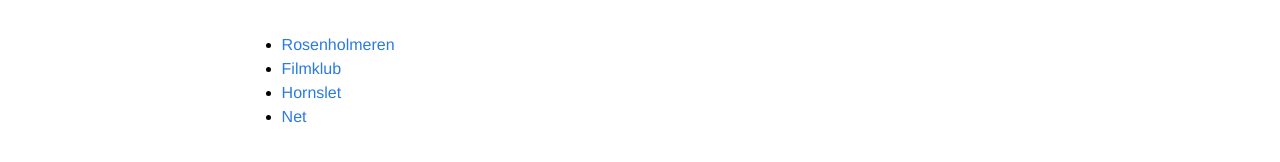
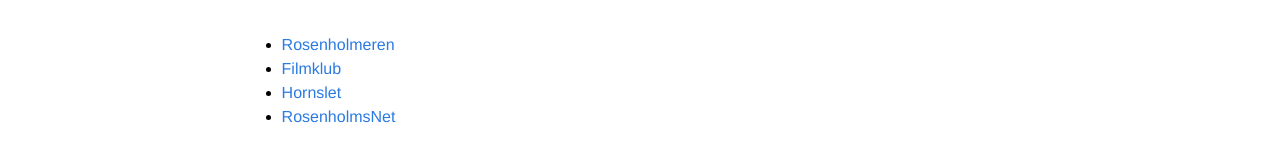
Before and after one commit to Rosenholms/rosenholms.github.io, a Jekyll site: the page built from index.md, in a window 1280 px wide. Shown: the part 141-303 px from the top of the page. Built offline with Jekyll 4.4.1, drawn with Linux system fonts in a browser that asks for light colours.

Commit message:
Update index.md

```diff
--- a/index.md
+++ b/index.md
@@ -6,4 +6,4 @@ title: Rosenholms Index
 - [Rosenholmeren](rosenholmeren)
 - [Filmklub](https://github.com/Rosenholms/Filmklub)
 - [Hornslet](https://github.com/Rosenholms/Hornslet)
-- [Net](https://github.com/Rosenholms/Net)
+- [RosenholmsNet](http://www.rosenholmsnet.dk/)
```
